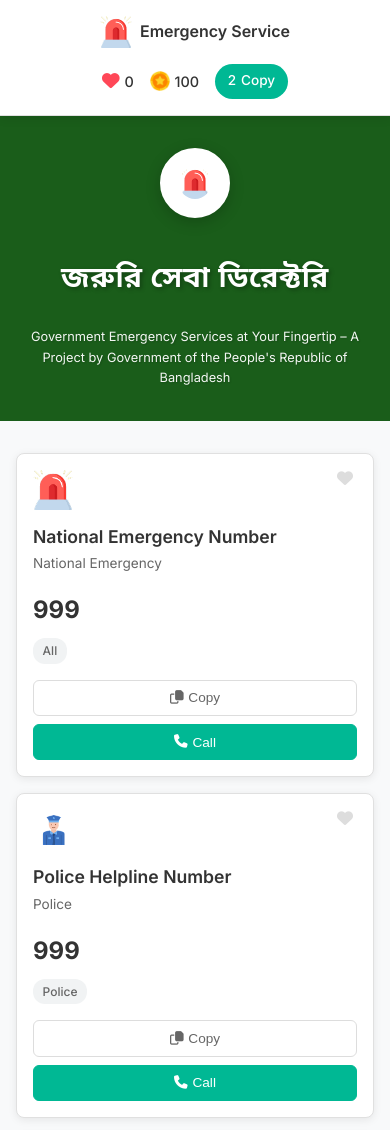
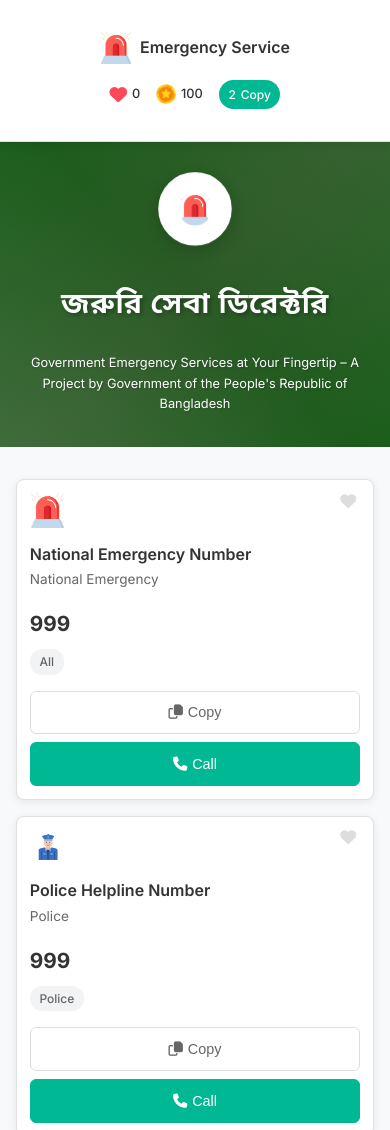
Before and after one commit to nafim1122/Emergency-Hotline, a plain HTML site: page index.html in a window 390 px wide. Shown: the top 1130 px of the page. Drawn offline with Linux system fonts and the light colour scheme.

Commit message:
feat: Enhanced all core features - improved responsive design, animations, and user experience

```diff
--- a/script.js
+++ b/script.js
@@ -304,30 +304,74 @@ function clearCallHistory() {
     }
 }
 
-// Update counter displays
+// Update counter displays with animations
 function updateCounters() {
+    const heartCountElement = document.getElementById('heartCount');
+    const coinCountElement = document.getElementById('coinCount');
+    const copyCountElement = document.getElementById('copyCount');
+
+    // Add pulse animation when counters change
+    const animateCounter = (element, newValue) => {
+        element.style.transform = 'scale(1.2)';
+        element.style.color = '#00b894';
+        element.textContent = newValue;
+
+        setTimeout(() => {
+            element.style.transform = 'scale(1)';
+            element.style.color = '';
+        }, 200);
+    };
+
+    // Update with animation
+    if (heartCountElement.textContent != heartCount) {
+        animateCounter(heartCountElement, heartCount);
+    } else {
         heartCountElement.textContent = heartCount;
+    }
+
+    if (coinCountElement.textContent != coinCount) {
+        animateCounter(coinCountElement, coinCount);
+    } else {
         coinCountElement.textContent = coinCount;
+    }
+
+    if (copyCountElement.textContent != copyCount) {
+        animateCounter(copyCountElement, copyCount);
+    } else {
         copyCountElement.textContent = copyCount;
+    }
 }
 
 // Add some interactive animations on page load
 window.addEventListener('load', function() {
-    // Add subtle animations to cards on load
+    // Add staggered animations to cards on load
     const cards = document.querySelectorAll('.emergency-card');
     cards.forEach((card, index) => {
-        setTimeout(() => {
         card.style.opacity = '0';
-            card.style.transform = 'translateY(20px)';
-            card.style.transition = 'all 0.5s ease';
+        card.style.transform = 'translateY(30px)';
+        card.style.transition = 'all 0.6s cubic-bezier(0.25, 0.46, 0.45, 0.94)';
 
         setTimeout(() => {
             card.style.opacity = '1';
             card.style.transform = 'translateY(0)';
-            }, 50);
-        }, index * 100);
+        }, (index * 100) + 300);
     });
+
+    // Animate counter numbers on load
+    animateCounters();
 });
+
+// Animate counter numbers
+function animateCounters() {
+    const heartCounter = document.getElementById('heartCount');
+    const coinCounter = document.getElementById('coinCount');
+    const copyCounter = document.getElementById('copyCount');
+
+    // Add a subtle pulse animation to counters when they change
+    [heartCounter, coinCounter, copyCounter].forEach(counter => {
+        counter.style.transition = 'all 0.3s ease';
+    });
+}
 
 // Handle responsive menu if needed (for future enhancement)
 function handleResponsiveDesign() {
--- a/styles.css
+++ b/styles.css
@@ -29,6 +29,7 @@ body {
     justify-content: space-between;
     align-items: center;
     padding: 0 2rem;
+    transition: all 0.3s ease;
 }
 
 .nav-left {
@@ -41,12 +42,22 @@ body {
     width: 32px;
     height: 32px;
     object-fit: contain;
+    transition: transform 0.3s ease;
+}
+
+.logo:hover {
+    transform: scale(1.1);
 }
 
 .website-name {
     color: #333;
     font-size: 1.2rem;
     font-weight: 600;
+    transition: color 0.3s ease;
+}
+
+.website-name:hover {
+    color: #00b894;
 }
 
 .nav-right {
@@ -62,17 +73,32 @@ body {
     color: #333;
     font-weight: 500;
     font-size: 0.9rem;
+    transition: all 0.3s ease;
+}
+
+.nav-item:hover {
+    transform: translateY(-1px);
 }
 
 .heart-counter {
     color: #ff4757;
     font-size: 1.1rem;
+    transition: color 0.3s ease;
+}
+
+.heart-counter:hover {
+    color: #ff3838;
 }
 
 .nav-icon {
     width: 20px;
     height: 20px;
     object-fit: contain;
+    transition: transform 0.3s ease;
+}
+
+.nav-icon:hover {
+    transform: rotate(360deg);
 }
 
 .copy-counter {
@@ -81,23 +107,48 @@ body {
     padding: 0.4rem 0.8rem;
     border-radius: 20px;
     font-size: 0.85rem;
+    transition: all 0.3s ease;
+    cursor: pointer;
+}
+
+.copy-counter:hover {
+    background: #00a085;
+    transform: translateY(-1px);
+    box-shadow: 0 4px 8px rgba(0, 184, 148, 0.3);
 }
 
 /* Hero Section */
 .hero-section {
-    background: #1a5d1a;
+    background: linear-gradient(135deg, #1a5d1a 0%, #2d5a27 50%, #1a5d1a 100%);
     padding: 3rem 2rem;
     text-align: center;
     color: white;
+    position: relative;
+    overflow: hidden;
+}
+
+.hero-section::before {
+    content: '';
+    position: absolute;
+    top: 0;
+    left: 0;
+    right: 0;
+    bottom: 0;
+    background: linear-gradient(45deg, rgba(255,255,255,0.1) 0%, transparent 50%, rgba(255,255,255,0.05) 100%);
+    pointer-events: none;
 }
 
 .hero-content {
     max-width: 900px;
     margin: 0 auto;
+    position: relative;
+    z-index: 2;
+    animation: fadeInUp 1s ease-out;
 }
 
 .bangladesh-emblem {
     margin-bottom: 2rem;
+    animation: pulse 2s infinite;
 }
 
 .hero-logo {
@@ -109,6 +160,11 @@ body {
     padding: 1rem;
     border: 3px solid #fff;
     box-shadow: 0 4px 15px rgba(0, 0, 0, 0.2);
+    transition: transform 0.3s ease;
+}
+
+.hero-logo:hover {
+    transform: scale(1.05) rotate(5deg);
 }
 
 .hero-title-bangla {
@@ -119,6 +175,7 @@ body {
     text-shadow: 2px 2px 4px rgba(0, 0, 0, 0.3);
     font-family: 'Noto Sans Bengali', 'Inter', sans-serif;
     letter-spacing: 0.5px;
+    animation: slideInDown 1s ease-out 0.2s both;
 }
 
 .hero-subtitle {
@@ -129,6 +186,7 @@ body {
     margin: 0 auto;
     font-weight: 400;
     text-shadow: 1px 1px 2px rgba(0, 0, 0, 0.2);
+    animation: slideInUp 1s ease-out 0.4s both;
 }
 
 /* Main Section */
@@ -386,22 +444,35 @@ body {
 
     .history-section {
         position: static;
+        max-width: none;
+        margin: 0 auto;
+    }
+
+    .nav-container {
+        padding: 0 1.5rem;
     }
 }
 
 @media (max-width: 768px) {
     .nav-container {
         padding: 0 1rem;
-        flex-direction: column;
+    }
+
+    .nav-right {
         gap: 1rem;
+    }
+
+    .nav-item {
+        font-size: 0.8rem;
+    }
+
+    .copy-counter {
+        padding: 0.3rem 0.6rem;
+        font-size: 0.75rem;
     }
 
     .website-name {
         font-size: 1rem;
-    }
-
-    .nav-right {
-        gap: 1rem;
     }
 
     .hero-section {
@@ -429,12 +500,43 @@ body {
         padding: 1rem;
     }
 
+    .card-content h3 {
+        font-size: 1rem;
+    }
+
+    .card-content .phone-number {
+        font-size: 1.3rem;
+    }
+
     .history-section {
         padding: 1rem;
+    }
+
+    .history-header {
+        flex-direction: column;
+        gap: 0.8rem;
+        align-items: stretch;
+        text-align: center;
+    }
+
+    .clear-history-btn {
+        align-self: center;
+        width: fit-content;
+        margin: 0 auto;
     }
 }
 
 @media (max-width: 480px) {
+    .nav-container {
+        flex-direction: column;
+        gap: 1rem;
+        padding: 1rem;
+    }
+
+    .nav-left, .nav-right {
+        justify-content: center;
+    }
+
     .hero-logo {
         width: 70px;
         height: 70px;
@@ -453,10 +555,18 @@ body {
         gap: 0.5rem;
     }
 
-    .history-header {
-        flex-direction: column;
-        gap: 0.5rem;
-        align-items: stretch;
+    .card-button {
+        padding: 0.8rem;
+        font-size: 0.9rem;
+    }
+
+    .emergency-card {
+        padding: 0.8rem;
+    }
+
+    .card-icon {
+        width: 35px;
+        height: 35px;
     }
 }
 
@@ -480,3 +590,47 @@ body {
 .pulse-animation {
     animation: pulse 0.3s ease-in-out;
 }
+
+@keyframes fadeInUp {
+    from {
+        opacity: 0;
+        transform: translateY(30px);
+    }
+    to {
+        opacity: 1;
+        transform: translateY(0);
+    }
+}
+
+@keyframes slideInDown {
+    from {
+        opacity: 0;
+        transform: translateY(-30px);
+    }
+    to {
+        opacity: 1;
+        transform: translateY(0);
+    }
+}
+
+@keyframes slideInUp {
+    from {
+        opacity: 0;
+        transform: translateY(30px);
+    }
+    to {
+        opacity: 1;
+        transform: translateY(0);
+    }
+}
+
+@keyframes cardSlideIn {
+    from {
+        opacity: 0;
+        transform: translateY(20px) scale(0.95);
+    }
+    to {
+        opacity: 1;
+        transform: translateY(0) scale(1);
+    }
+}
```
Lines whose indentation alone changed are shown as unchanged.
